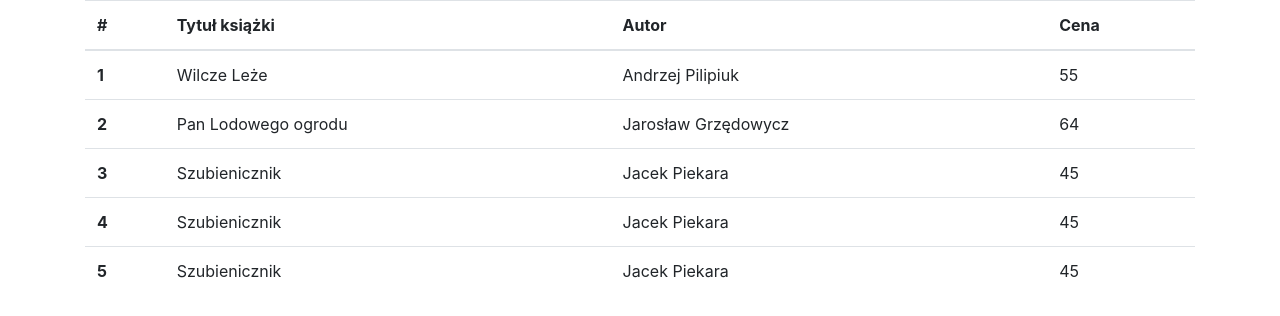
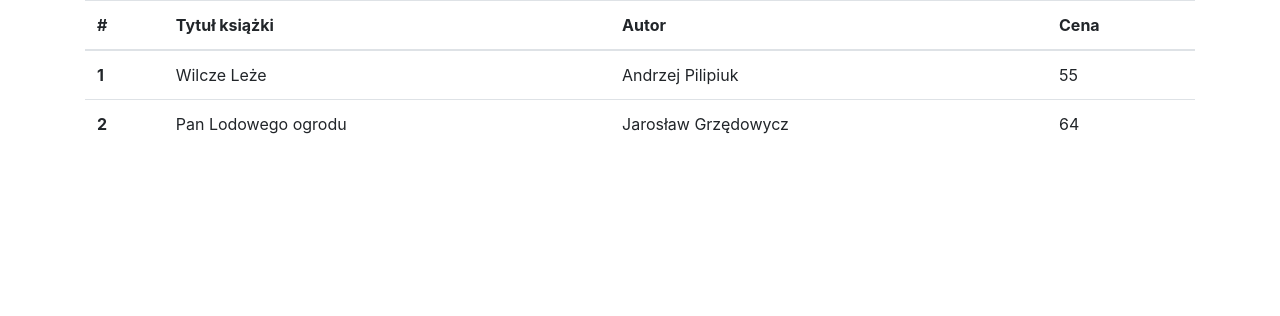
Before and after one commit to MikolajSzumigalski/ProjektTAS, an Angular app in the folder ksiegarnia/: page /user-account in a window 1280 px wide. Shown: the top 316 px of the page. Built offline with nearby package versions, Linux system fonts and the light colour scheme.

Commit message:
jakies szczegoly poprawki

```diff
--- a/ksiegarnia/src/app/login/login.component.html
+++ b/ksiegarnia/src/app/login/login.component.html
@@ -1,7 +1,7 @@
 <div class="container">
   <div class="col-md-6 col-md-offset-3">
     <h2>Logowanie</h2>
-    <p>Zaloguj się, używając swojego loginu podanego podczas zakładania konta.</p>
+    <p>Zaloguj się, używając swojego e-maila podanego podczas zakładania konta.</p>
     <form name="form">
         <div class="form-group" >
             <label for="username">E-mail</label>
--- a/ksiegarnia/src/app/user-account/user-account.component.ts
+++ b/ksiegarnia/src/app/user-account/user-account.component.ts
@@ -22,30 +22,6 @@ export class UserAccountComponent implements OnInit {
       price: 64,
       image:'https://static.intelimedia.pl/sub/_bc25045.jpg',
       describtion:"Świat Erdas wciąż jest w niebezpieczeństwie Conor, Abeke, Meilin i Rollan starają się uratować świat przed starożytnym złem, ale więź łącząca zwierzoduchy z ich opiekunami jest coraz słabsza. Przyjaciele stają oko w oko z wrogiem, który posiada zdolność ...."
-    },
-    {
-      id:3,
-      name: 'Szubienicznik',
-      author: "Jacek Piekara",
-      price: 45,
-      image:'http://ecsmedia.pl/c/szubienicznik-tom-1-b-iext43249274.jpg',
-      describtion:"Świat Erdas wciąż jest w niebezpieczeństwie Conor, Abeke, Meilin i Rollan starają się uratować świat przed starożytnym złem, ale więź łącząca zwierzoduchy z ich opiekunami jest coraz słabsza. Przyjaciele stają oko w oko z wrogiem, który posiada zdolność ...."
-    },
-    {
-      id:4,
-      name: 'Szubienicznik',
-      author: "Jacek Piekara",
-      price: 45,
-      image:'http://ecsmedia.pl/c/szubienicznik-tom-1-b-iext43249274.jpg',
-      describtion:"Świat Erdas wciąż jest w niebezpieczeństwie Conor, Abeke, Meilin i Rollan starają się uratować świat przed starożytnym złem, ale więź łącząca zwierzoduchy z ich opiekunami jest coraz słabsza. Przyjaciele stają oko w oko z wrogiem, który posiada zdolność ...."
-    },
-    {
-      id:5,
-      name: 'Szubienicznik',
-      author: "Jacek Piekara",
-      price: 45,
-      image:'http://ecsmedia.pl/c/szubienicznik-tom-1-b-iext43249274.jpg',
-      describtion:"Świat Erdas wciąż jest w niebezpieczeństwie Conor, Abeke, Meilin i Rollan starają się uratować świat przed starożytnym złem, ale więź łącząca zwierzoduchy z ich opiekunami jest coraz słabsza. Przyjaciele stają oko w oko z wrogiem, który posiada zdolność ...."
     }
   ];
   constructor() { }
```
